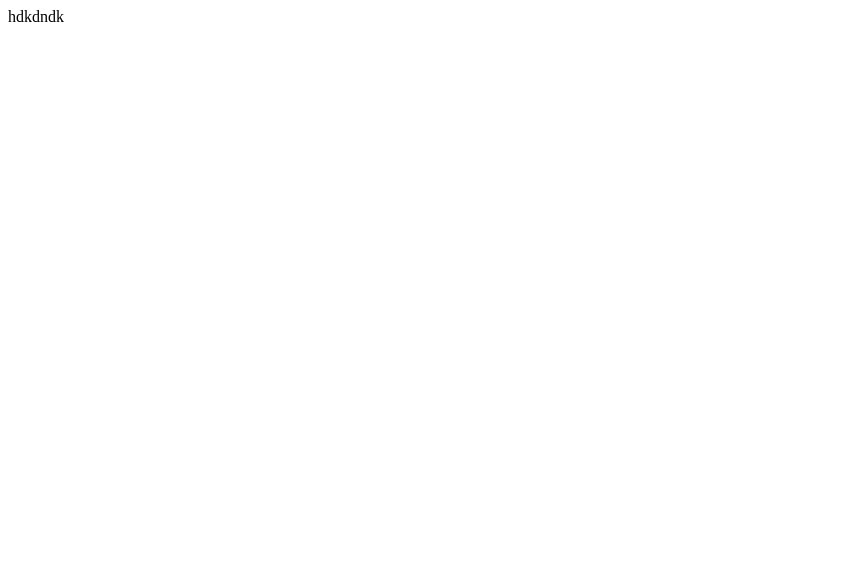
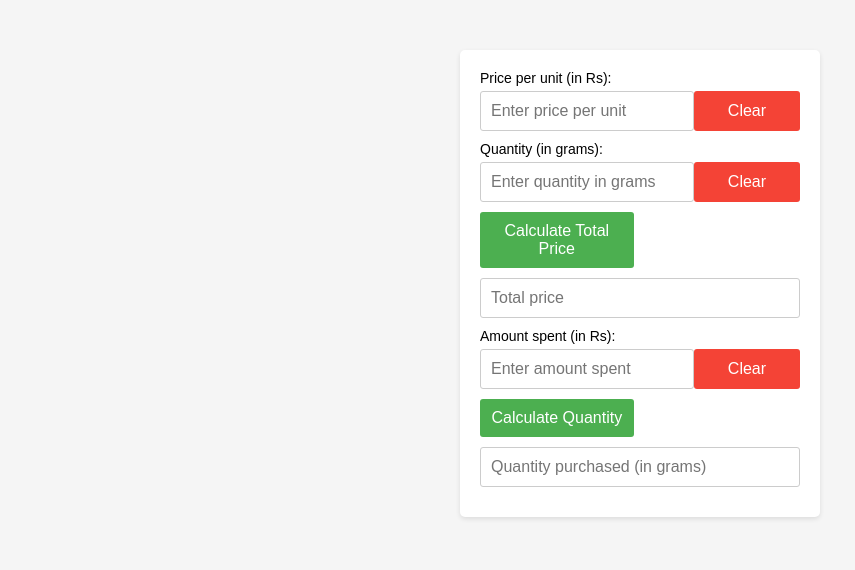
Before and after one commit to 820sndo/820sndo.github.io, a plain HTML site: page index.html in a window 1280 px wide. Shown: the whole page, without its empty margins (0-855 px from the left). Drawn offline with Linux system fonts and the light colour scheme.

Commit message:
[skip pages]

```diff
--- a/index.html
+++ b/index.html
@@ -1 +1,147 @@
-hdkdndk
+<!DOCTYPE html>
+<html lang="en">
+<head>
+    <meta charset="UTF-8">
+    <meta name="viewport" content="width=device-width, initial-scale=1.0">
+    <title>Grocery Shop Calculator</title>
+    <style>
+        body {
+            font-family: Arial, sans-serif;
+            background-color: #f5f5f5;
+            margin: 0;
+            padding: 0;
+        }
+        .calculator {
+            width: 320px;
+            margin: 50px auto;
+            background-color: #fff;
+            border-radius: 5px;
+            box-shadow: 0 2px 5px rgba(0, 0, 0, 0.1);
+            padding: 20px;
+        }
+        .calculator input[type="text"] {
+            width: calc(100% - 22px);
+            margin-bottom: 10px;
+            padding: 10px;
+            font-size: 16px;
+            border: 1px solid #ccc;
+            border-radius: 3px;
+            transition: border-color 0.3s;
+        }
+        .calculator input[type="text"]:focus {
+            border-color: #66afe9;
+        }
+        .calculator button {
+            width: 48%;
+            padding: 10px;
+            font-size: 16px;
+            margin-bottom: 10px;
+            cursor: pointer;
+            border: none;
+            border-radius: 3px;
+            background-color: #4CAF50;
+            color: white;
+            transition: background-color 0.3s;
+        }
+        .calculator button:hover {
+            background-color: #45a049;
+        }
+        .calculator label {
+            font-size: 14px;
+            margin-bottom: 5px;
+            display: block;
+        }
+        .calculator .calculate-row {
+            display: flex;
+            justify-content: space-between;
+        }
+        .calculator .clear-btn {
+            width: 48%;
+            padding: 10px;
+            font-size: 16px;
+            cursor: pointer;
+            border: none;
+            border-radius: 3px;
+            background-color: #f44336;
+            color: white;
+            transition: background-color 0.3s;
+        }
+        .calculator .clear-btn:hover {
+            background-color: #d32f2f;
+        }
+    </style>
+</head>
+<body>
+    <div class="calculator">
+        <label for="unitPrice">Price per unit (in Rs):</label>
+        <div class="calculate-row">
+            <input type="text" id="unitPrice" placeholder="Enter price per unit">
+            <button class="clear-btn" onclick="clearField('unitPrice')">Clear</button>
+        </div>
+
+        <label for="quantity">Quantity (in grams):</label>
+        <div class="calculate-row">
+            <input type="text" id="quantity" placeholder="Enter quantity in grams">
+            <button class="clear-btn" onclick="clearField('quantity')">Clear</button>
+        </div>
+
+        <button onclick="calculateTotal()">Calculate Total Price</button>
+        <input type="text" id="total" placeholder="Total price" readonly>
+
+        <label for="quantityFromMoney">Amount spent (in Rs):</label>
+        <div class="calculate-row">
+            <input type="text" id="quantityFromMoney" placeholder="Enter amount spent">
+            <button class="clear-btn" onclick="clearField('quantityFromMoney')">Clear</button>
+        </div>
+
+        <button onclick="calculateQuantity()">Calculate Quantity</button>
+        <input type="text" id="quantityResult" placeholder="Quantity purchased (in grams)" readonly>
+    </div>
+
+    <script>
+        function calculateTotal() {
+            var unitPrice = parseFloat(document.getElementById('unitPrice').value);
+            var quantityInGrams = parseFloat(document.getElementById('quantity').value);
+
+            if (!isNaN(unitPrice) && !isNaN(quantityInGrams)) {
+                var total = unitPrice * (quantityInGrams / 1000); // Convert grams to kilograms
+                document.getElementById('total').value = total.toFixed(2) + ' Rs';
+            } else {
+                alert('Please enter valid numbers for price and quantity.');
+            }
+        }
+
+        function calculateQuantity() {
+            var unitPrice = parseFloat(document.getElementById('unitPrice').value);
+            var amount = parseFloat(document.getElementById('quantityFromMoney').value);
+
+            if (!isNaN(unitPrice) && !isNaN(amount)) {
+                var quantity = amount / unitPrice;
+                document.getElementById('quantityResult').value = (quantity * 1000).toFixed(2) + ' Grams'; // Convert kilograms to grams
+            } else {
+                alert('Please enter valid numbers for price and amount.');
+            }
+        }
+
+        function clearField(fieldId) {
+            document.getElementById(fieldId).value = '';
+        }
+
+        // Ensure that the browser supports the service worker API
+if (navigator.serviceWorker) {
+// Start registration process on every page load
+window.addEventListener('load', () => {
+	navigator.serviceWorker
+		// The register function takes as argument
+		// the file path to the worker's file
+		.register('/SW.js')
+		// Gives us registration object
+		.then(reg => console.log('Service Worker Registered'))
+		.catch(swErr => console.log(
+				`Service Worker Installation Error: ${swErr}}`));
+	});
+}
+
+    </script>
+</body>
+</html>
```
